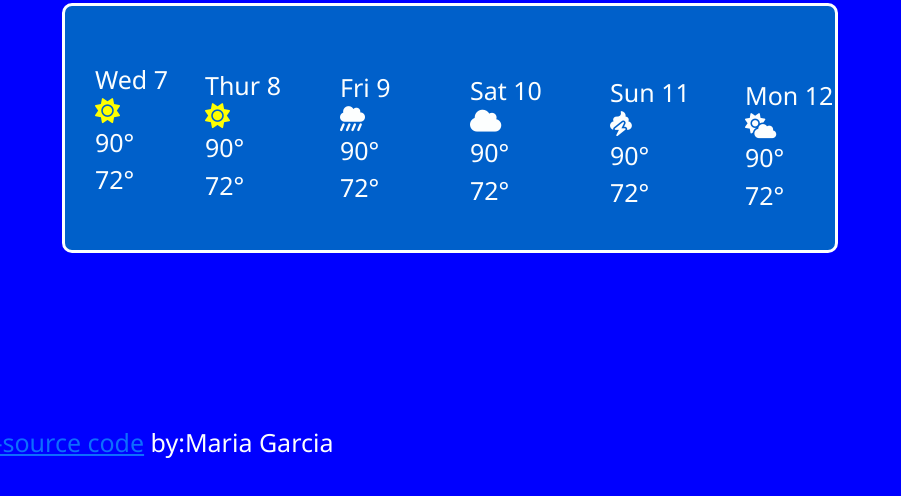
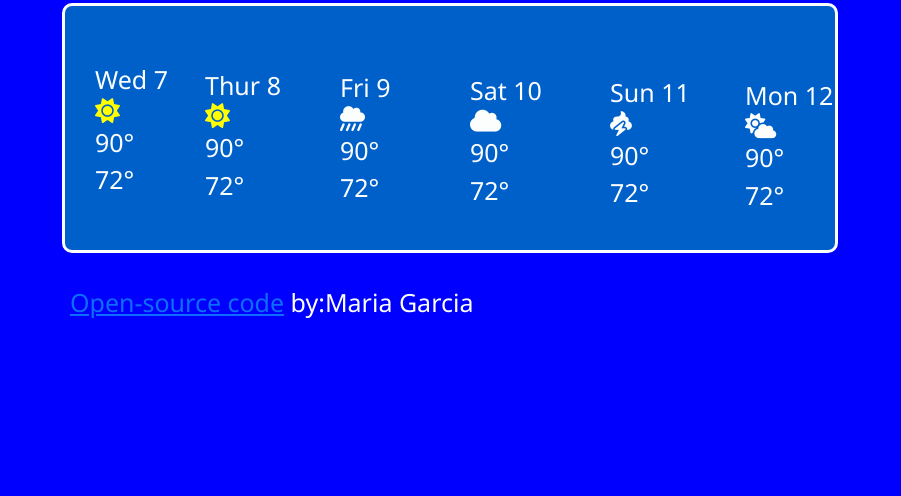
Before and after one commit to mariasalud/weather-pro, a plain HTML site: page index.html in a window 1280 px wide. Shown: the part 492-988 px from the top of the page, without its empty margins (0-901 px from the left). Drawn offline with nearby package versions, Linux system fonts and the light colour scheme; no server answers.

Commit message:
Changed the style footer right and top px.

```diff
--- a/src/styles.css
+++ b/src/styles.css
@@ -106,6 +106,6 @@ li {
 }
 .footer {
   position:relative;
-  right:540px;
-  top:-60px;
+  right:400px;
+  top:-200px;
 }
```
